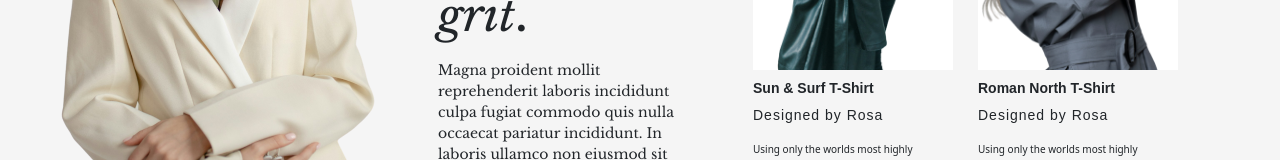
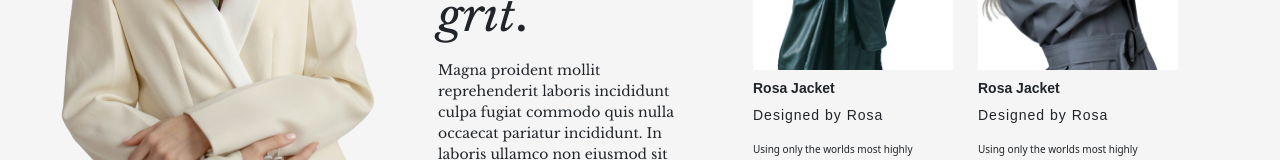
Before and after one commit to grantGCode/Shopping-Cart-Application-Frontend, a React (Create React App) app: page / in a window 1280 px wide. Shown: the part 370-530 px from the top of the page. Built offline with nearby package versions, Linux system fonts and the light colour scheme.

Commit message:
update product titles to Rosa Jacket in productSrore.js

```diff
--- a/package.json
+++ b/package.json
@@ -6,6 +6,7 @@
     "@fortawesome/fontawesome-svg-core": "^6.5.1",
     "@fortawesome/free-solid-svg-icons": "^6.5.1",
     "@fortawesome/react-fontawesome": "^0.2.0",
+    "@react-aria/ssr": "^3.9.3",
     "@testing-library/jest-dom": "^5.17.0",
     "@testing-library/react": "^13.4.0",
     "@testing-library/user-event": "^13.5.0",
--- a/src/productStore.js
+++ b/src/productStore.js
@@ -1,6 +1,6 @@
 export const products = [
-{ id: 1, stripeId:'price_1OqfinDvSYddFJCDaRiUhKbT',  title: 'Sun & Surf T-Shirt', img:'./images/frank-flores-cutout.png', cost: 44.99 },
-{ id: 2, stripeId: 'price_1OqfjyDvSYddFJCDtbMEY6sK', title: 'Roman North T-Shirt', img:'./images/alireza-dolati-cutout.png', cost: 44.99 },
+{ id: 1, stripeId:'price_1OqfinDvSYddFJCDaRiUhKbT',  title: 'Rosa Jacket', img:'./images/frank-flores-cutout.png', cost: 44.99 },
+{ id: 2, stripeId: 'price_1OqfjyDvSYddFJCDtbMEY6sK', title: 'Rosa Jacket', img:'./images/alireza-dolati-cutout.png', cost: 44.99 },
 // { id: 3, stripeId: 'price_1OqfkxDvSYddFJCD9JfnZG7I', title: 'Mulehaus T-Shirt', img:'./images/mulehausShirt.jpg', cost: 39.99 },
 // { id: 4, stripeId: 'price_1OqflbDvSYddFJCDrrrNbTJC', title: 'Journey Shirt', img:'./images/journeyShirt.jpg', cost: 80.00 },
 // { id: 5, stripeId: 'price_1OqfmYDvSYddFJCDC1h4RKfC', title: 'Dream Top', img:'./images/dreamTop.jpg', cost: 46.00 }
```
Also changed, not shown: 1 other file (tests, documents, lock files or other folders).
